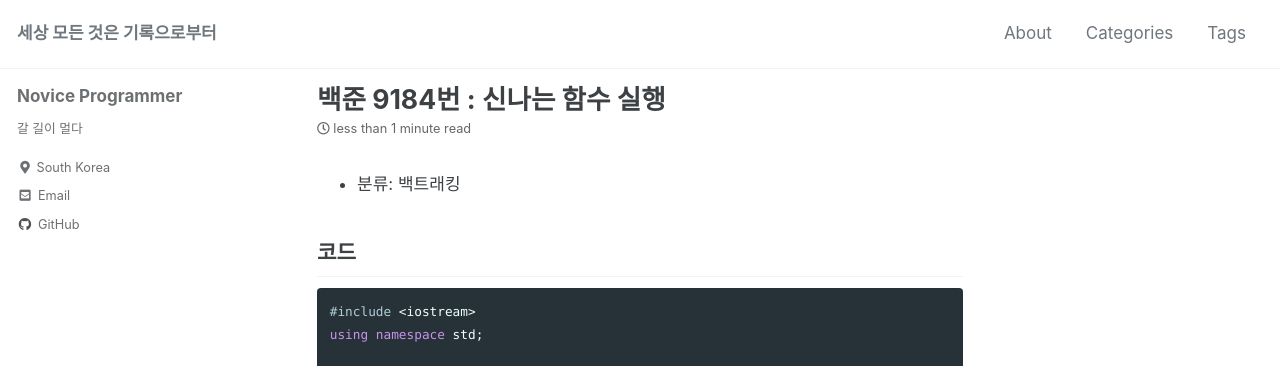
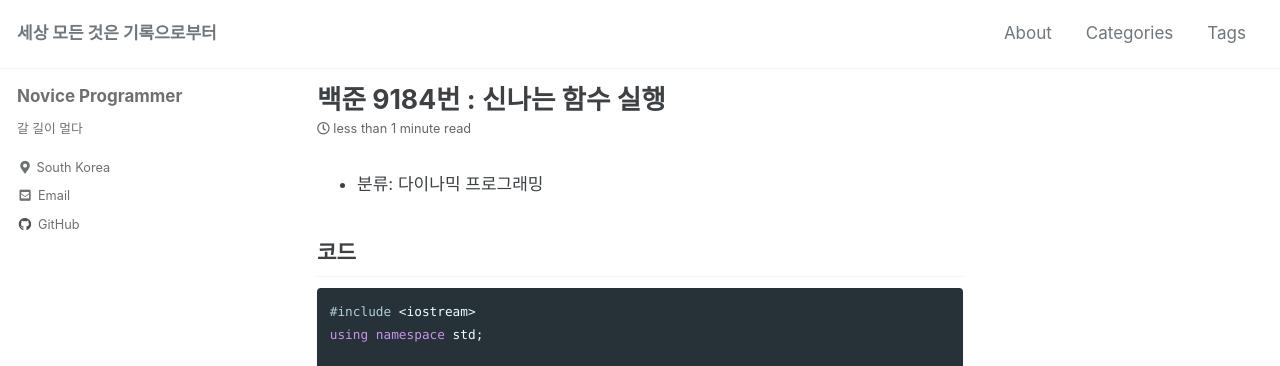
Before and after one commit to JuTaK97/JuTaK97.github.io, a Jekyll site: the page built from _posts/2022-02-08-baekjoon-9184.md, in a window 1280 px wide. Shown: the top 366 px of the page. Built offline with Jekyll 4.4.1, drawn with Linux system fonts in a browser that asks for light colours; cached includes are drawn as plain includes.

Commit message:
Update 2022-02-08-baekjoon-9184.md

````diff
--- a/_posts/2022-02-08-baekjoon-9184.md
+++ b/_posts/2022-02-08-baekjoon-9184.md
@@ -8,7 +8,7 @@ tags :
 last_modified_at: 2020-02-08T15:56:00-05:00
 ---
 
-- 분류: 백트래킹
+- 분류: 다이나믹 프로그래밍
 
 ## 코드
 ```cpp
````
